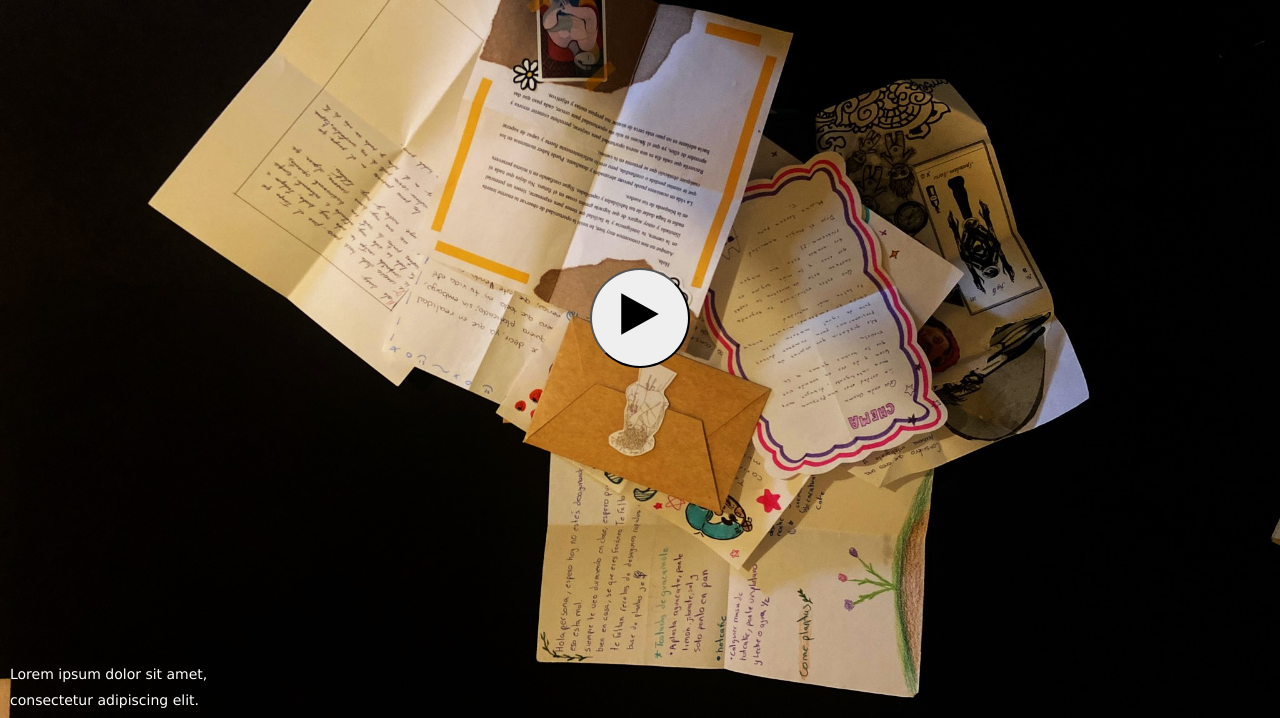
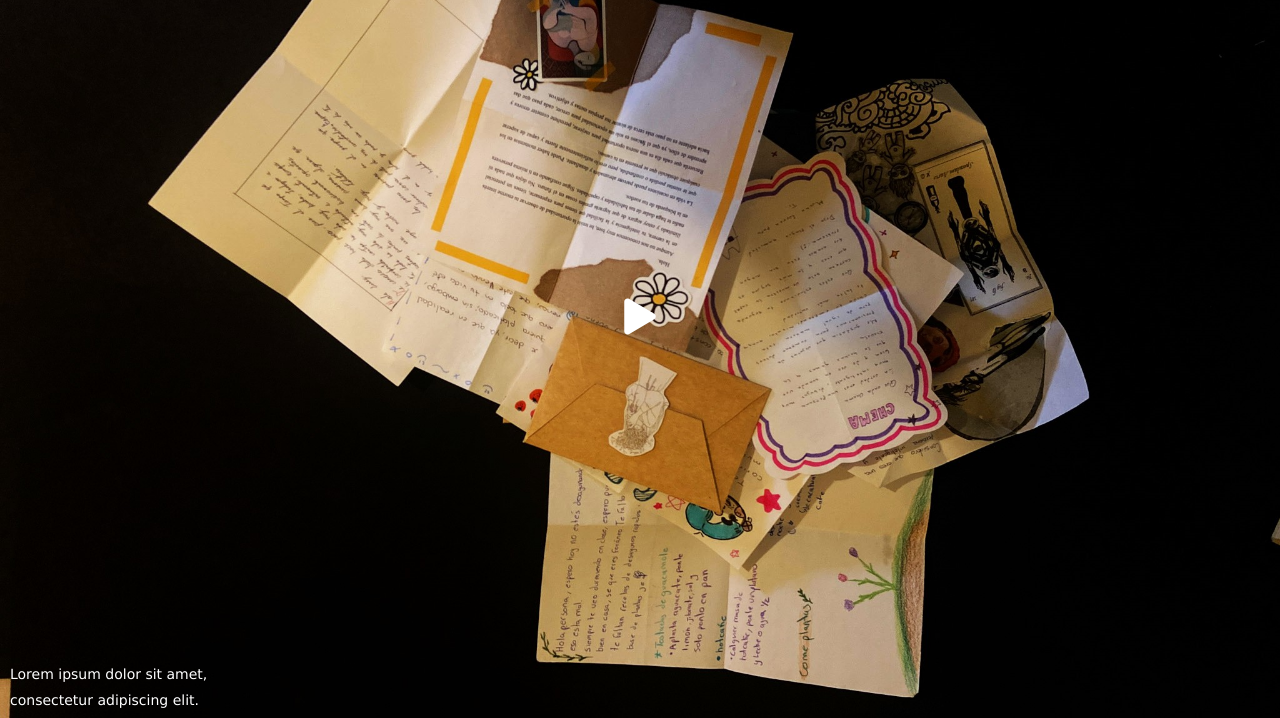
Before and after one commit to taniamcv/Reseonancia, a plain HTML site: page index.html in a window 1280 px wide. Shown: the part 82-800 px from the top of the page. Drawn offline with Linux system fonts and the light colour scheme.

Commit message:
Update index.html

```diff
--- a/index.html
+++ b/index.html
@@ -2,6 +2,7 @@
 <html>
 <head>
     <title>Resonancia</title>
+    <link rel="stylesheet" href="https://cdnjs.cloudflare.com/ajax/libs/font-awesome/5.15.3/css/all.min.css" />
     <style>
         body {
             margin: 0;
@@ -44,7 +45,7 @@
         }
 
         #play-button {
-            background-color: rgba(255, 255, 255, 0)
+            background-color: rgba(255, 255, 255, 0);
             border: none;
             border-radius: 50%;
             width: 100px;
@@ -95,9 +96,7 @@
         <p>consectetur adipiscing elit.</p>
     </div>
     <button id="play-button" onclick="redirectToVideoPage()">
-        <svg xmlns="http://www.w3.org/2000/svg" width="50" height="50" viewBox="0 0 24 24">
-            <path d="M3 22v-20l18 10-18 10z"/>
-        </svg>
+        <i class="fas fa-play" style="color: white;"></i>
     </button>
 
     <div id="video-end" style="display: none;">
```
Lines whose indentation alone changed are shown as unchanged.
